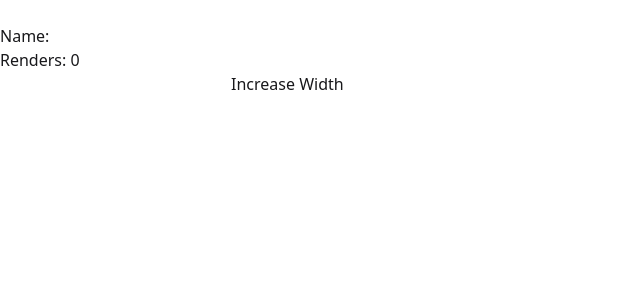
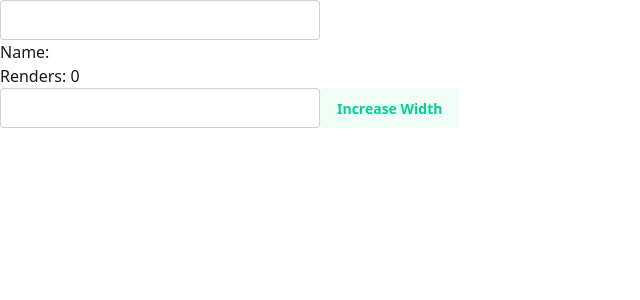
Before and after one commit to shailesh-benni/Hooks-Practice, a React (Vite) app: page / in a window 1280 px wide. Shown: the top 300 px of the page, without its empty margins (0-640 px from the left). Built offline with nearby package versions, Linux system fonts and the light colour scheme.

Commit message:
Added Styles

```diff
--- a/src/hooksExample/ChildContext.jsx
+++ b/src/hooksExample/ChildContext.jsx
@@ -6,7 +6,7 @@ const ChildContext = () => {
     console.log(login);
   return (
     <div>
-        <h1>This is the Component from Child</h1>
+        <h1 className='text-5xl font-bold'>This is the Component from Child</h1>
 
 
     </div>
--- a/src/hooksExample/UseContextHook.jsx
+++ b/src/hooksExample/UseContextHook.jsx
@@ -8,7 +8,7 @@ import ChildContext from './ChildContext'
 const UseContextHook = () => {
   return (
     <div>
-      <h1>Below is the child component or used in this component </h1>
+      <h1 className='text-5xl font-bold'>Below is the child component or used in this component </h1>
       <ChildContext/>
     </div>
   )
--- a/src/hooksExample/UseEffectHook.jsx
+++ b/src/hooksExample/UseEffectHook.jsx
@@ -16,9 +16,9 @@ const UseEffectHook = () => {
     },[counter])
   return (
     <div>
-        <h1>Counter: {counter}</h1>
-        <button onClick={()=>setCounter(counter+1)}> Increase</button>
-        <h1>Counter: {otherCounter}</h1>
+        <h1 className='text-5xl font-bold'>Counter: {counter}</h1>
+        <button className='btn btn-soft btn-success' onClick={()=>setCounter(counter+1)}> Increase</button>
+        <h1 className='text-5xl font-bold'> Counter: {otherCounter}</h1>
         <button onClick={()=>setOtherCounter(otherCounter+5)}> Increase</button>
     </div>
   )
--- a/src/hooksExample/UseRefHook.jsx
+++ b/src/hooksExample/UseRefHook.jsx
@@ -22,7 +22,7 @@ const UseRefHook = () => {
 
   return (
     <div>
-        <input type="text" onChange={(e)=>setName(e.target.value)} />
+        <input className='input' type="text" onChange={(e)=>setName(e.target.value)} />
 
         <h2>Name: {name}</h2>
         {/* <h2> this Count when useState is using : {counter}</h2> */} {/* This leads Infinite */}
@@ -30,8 +30,8 @@ const UseRefHook = () => {
         <h2>Renders: {count.current}</h2>
 
 
-        <input type="text" ref={inputEle} />
-        <button onClick={handleClick}>Increase Width</button>
+        <input className='input' type="text" ref={inputEle} />
+        <button className='btn btn-soft btn-success' onClick={handleClick}>Increase Width</button>
     </div>
   )
 }
```
